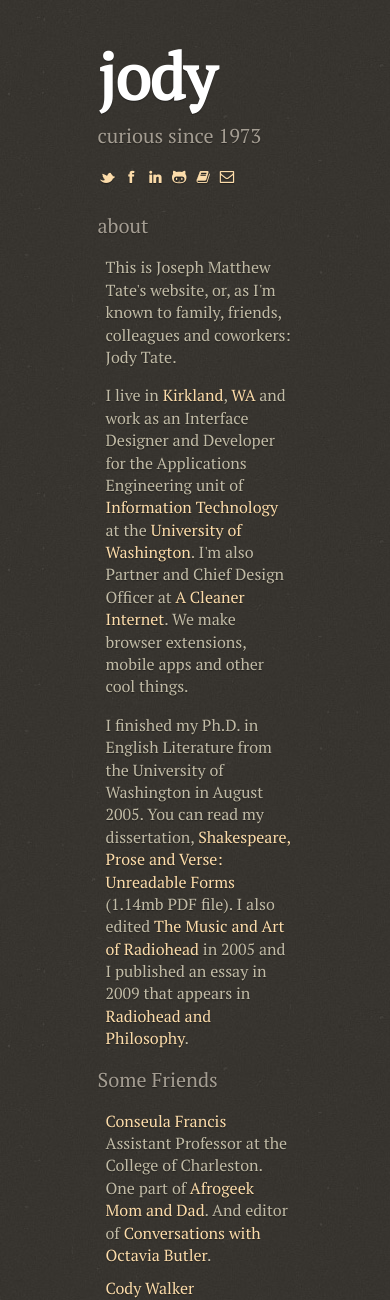
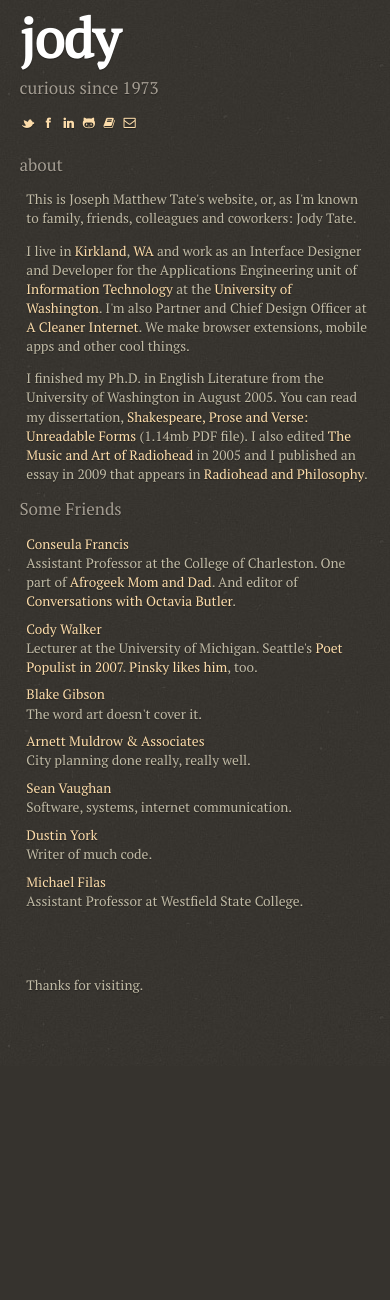
Before and after one commit to jodytate/josephtate.com, a PHP site: page / in a window 390 px wide. Shown: the top 1300 px of the page. After the commit the page ends 1049 px from the top, so only its background shows below. Run offline with PHP 8.4, Linux system fonts and the light colour scheme; some libraries are stand-ins or nearby versions.

Commit message:
target media query for iPhone
to begin for now. the rest are needed. missing iPad, etc.
@media only screen and (max-width: 480px)

```diff
--- a/css/index.css
+++ b/css/index.css
@@ -322,11 +322,15 @@ li {
    Modify as content requires.
    ========================================================================= */
 
-@media only screen and (min-width: 35em) {
+@media only screen and (max-width: 480px) {
 
+    #container {
+        width: 90%;
+        margin: 0 auto 0 auto;
+        font-size: .85em;
+    }
 
 }
-
 
 
 /* ==|== non-semantic helper classes ========================================
```
